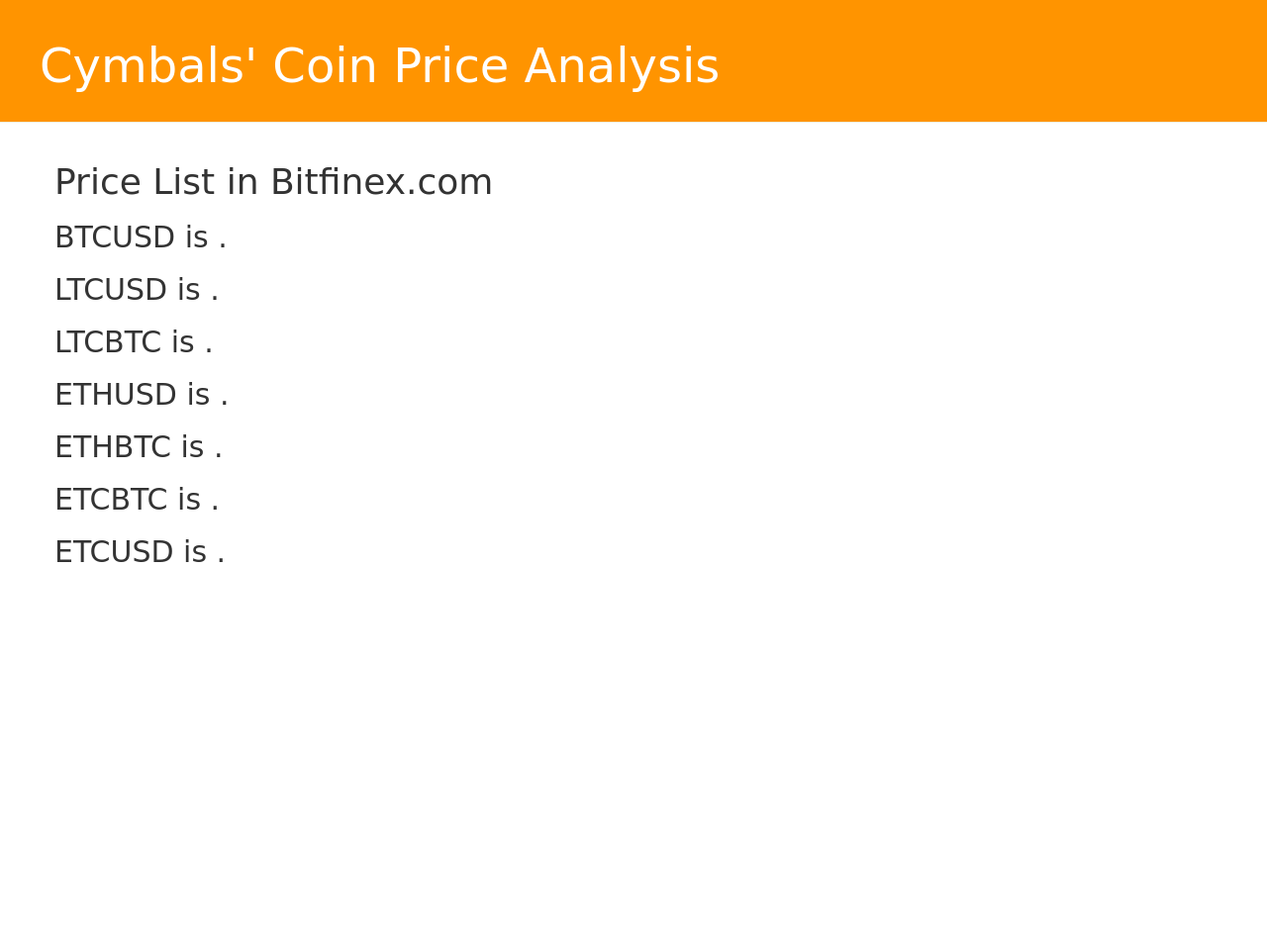
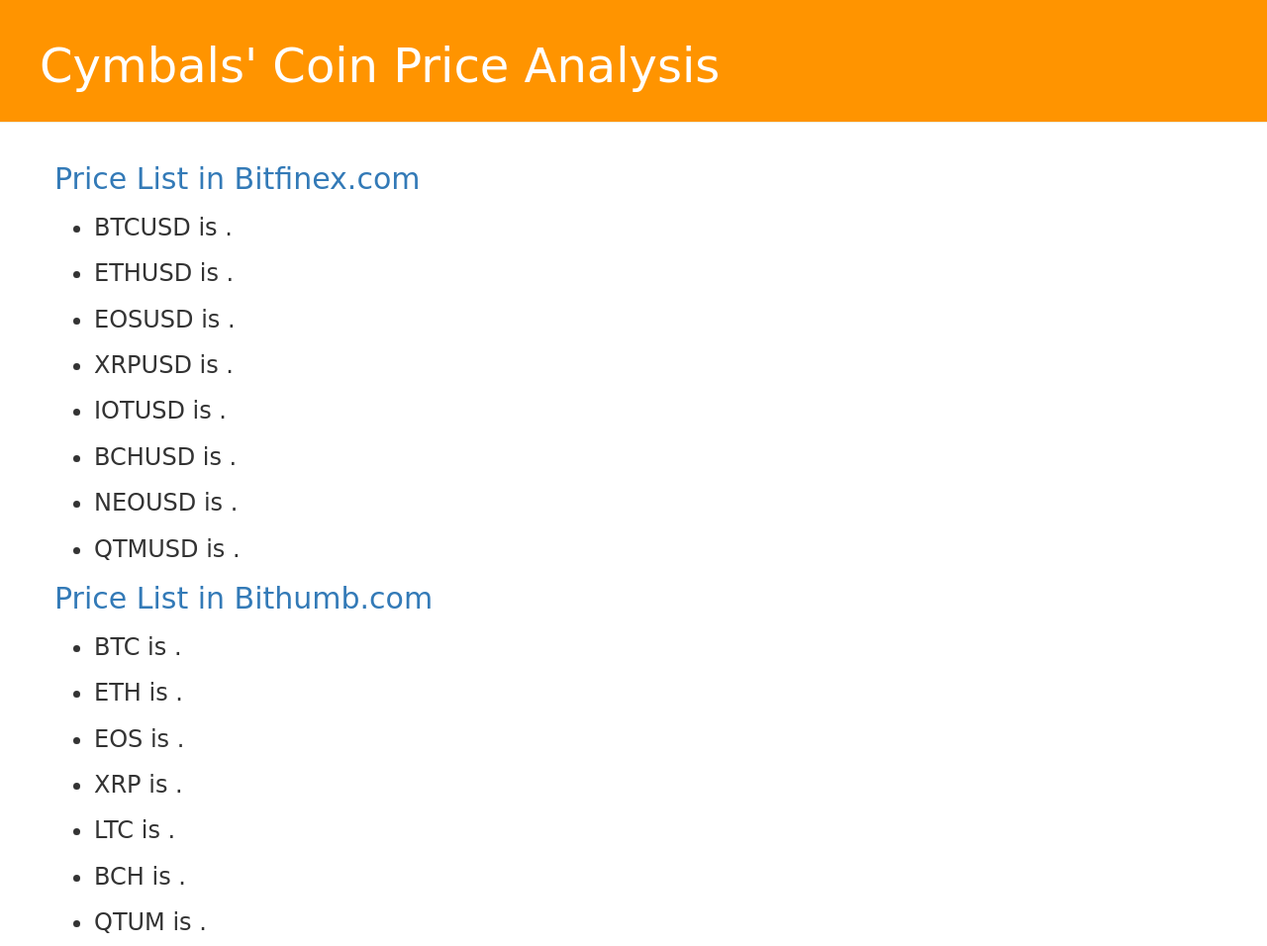
Before and after one commit to stockholm44/bitfinex1, a Django app: page / in a window 1280 px wide. Shown: the whole page at 99% size. Before the commit the page ends 568 px from the top, so only its background shows below. Run offline with Django 3.2, Linux system fonts and the light colour scheme; data that the repository does not hold is empty; some libraries are stand-ins or nearby versions.

Commit message:
BIthumb price added

```diff
--- a/blog/FinexAPI.py
+++ b/blog/FinexAPI.py
@@ -41,12 +41,28 @@ def bid_Finex(symbol):
 # 	return rep
 
 def symbol_list():
-	symbols = ('btcusd', 'ltcusd', 'ltcbtc', 'ethusd', 'ethbtc', 'etcbtc', 'etcusd')
+	symbols = ('btcusd', 'ethusd', 'eosusd', 'xrpusd', 'iotusd', 'bchusd', 'neousd', 'qtmusd')
 	# ('rrtusd', 'rrtbtc', 'zecusd', 'zecbtc', 'xmrusd', 'xmrbtc', 'dshusd', 'dshbtc', 'btceur', 'btcjpy', 'xrpusd', 'xrpbtc', 'iotusd', 'iotbtc', 'ioteth', 'eosusd', 'eosbtc')
 
 	# ('eoseth', 'sanusd', 'sanbtc', 'saneth', 'omgusd', 'omgbtc', 'omgeth', 'bchusd', 'bchbtc', 'bcheth', 'neousd', 'neobtc', 'neoeth', 'etpusd', 'etpbtc', 'etpeth', 'qtmusd', 'qtmbtc', 'qtmeth', 'avtusd', 'avtbtc', 'avteth', 'edousd', 'edobtc', 'edoeth', 'btgusd', 'btgbtc', 'datusd', 'datbtc', 'dateth', 'qshusd', 'qshbtc', 'qsheth', 'yywusd', 'yywbtc', 'yyweth', 'gntusd', 'gntbtc', 'gnteth', 'sntusd', 'sntbtc', 'snteth', 'ioteur', 'batusd', 'batbtc', 'bateth', 'mnausd', 'mnabtc', 'mnaeth', 'funusd', 'funbtc', 'funeth', 'zrxusd', 'zrxbtc', 'zrxeth', 'tnbusd', 'tnbbtc', 'tnbeth', 'spkusd', 'spkbtc', 'spketh', 'trxusd', 'trxbtc', 'trxeth', 'rcnusd', 'rcnbtc', 'rcneth', 'rlcusd', 'rlcbtc', 'rlceth', 'aidusd', 'aidbtc', 'aideth', 'sngusd', 'sngbtc', 'sngeth', 'repusd', 'repbtc', 'repeth', 'elfusd', 'elfbtc', 'elfeth', 'btcgbp', 'etheur', 'ethjpy', 'ethgbp', 'neoeur', 'neojpy', 'neogbp', 'eoseur', 'eosjpy', 'eosgbp', 'iotjpy', 'iotgbp', 'iosusd', 'iosbtc', 'ioseth', 'aiousd', 'aiobtc', 'aioeth', 'requsd', 'reqbtc', 'reqeth', 'rdnusd', 'rdnbtc', 'rdneth', 'lrcusd', 'lrcbtc', 'lrceth', 'waxusd', 'waxbtc', 'waxeth', 'daiusd', 'daibtc', 'daieth', 'cfiusd', 'cfibtc', 'cfieth', 'agiusd', 'agibtc', 'agieth', 'bftusd', 'bftbtc', 'bfteth', 'mtnusd', 'mtnbtc', 'mtneth', 'odeusd', 'odebtc', 'odeeth')
 	return symbols
 
+
+# Bithumb API
+def bid_bithumb(symbol):
+	URL = "https://api.bithumb.com/public/ticker/%s" % symbol
+	response = requests.request("GET", URL)
+	rep = response.json()
+	data = rep['data']
+	bid = data['closing_price']
+	return bid
+
+def symbol_list_bithumb():
+	symbols = ('BTC','ETH','EOS','XRP','LTC','BCH','QTUM')
+	return symbols
+
+# a = bid_bithumb('BTC')
+# print(a)
 # symbols = symbol_list()
 # coin_price = {}
 # for symbol in symbols:
--- a/blog/templates/blog/price_coin.html
+++ b/blog/templates/blog/price_coin.html
@@ -2,9 +2,19 @@
 
 {% block content %}
         <div>
-            <h1>Price List in Bitfinex.com</h1>
+            <h2><a href="http://bitfinex.com">Price List in Bitfinex.com</a></h2>
+            <ul>
             {% for key, value in coin_price.items %}
-              <h2>{{ key|upper }} is {{ value }}.</h2>
+              <h3><li>{{ key|upper }} is {{ value }}.</li></h3>
             {% endfor %}
+          </ul>
+        </div>
+        <div>
+            <h2><a href="http://coinone.co.kr/chart/">Price List in Bithumb.com</a></h2>
+            <ul>
+            {% for key, value in coin_price_bithumb.items %}
+              <h3><li>{{ key }} is {{ value }}.</li></h3>
+            {% endfor %}
+            </ul>
         </div>
 {% endblock %}
--- a/blog/views.py
+++ b/blog/views.py
@@ -25,11 +25,16 @@ def price_coin(request):
     coin_price = {}
     for symbol in symbols:
         coin_price[symbol] = bid_Finex(symbol)
+    # coin_price = sorted(coin_price.item)
     # coin_price['gimp'] = gimp()
-    volume = '100000'
+    symbols_bithumb = symbol_list_bithumb()
+    coin_price_bithumb = {}
+    for symbol in symbols_bithumb:
+        coin_price_bithumb[symbol] = bid_bithumb(symbol)
+    # coin_price_bithumb = sorted(coin_price_bithumb.item)
     # gimp = gimp()
     # context = {'coin_price': coin_price, 'volume': volume, 'gimp':gimp}
-    context = {'coin_price': coin_price, 'volume': volume}
+    context = {'coin_price': coin_price, 'coin_price_bithumb': coin_price_bithumb}
 
     return render(request, 'blog/price_coin.html', context)
     # return HttpResponse("BTC is %d$" % volume)
```
